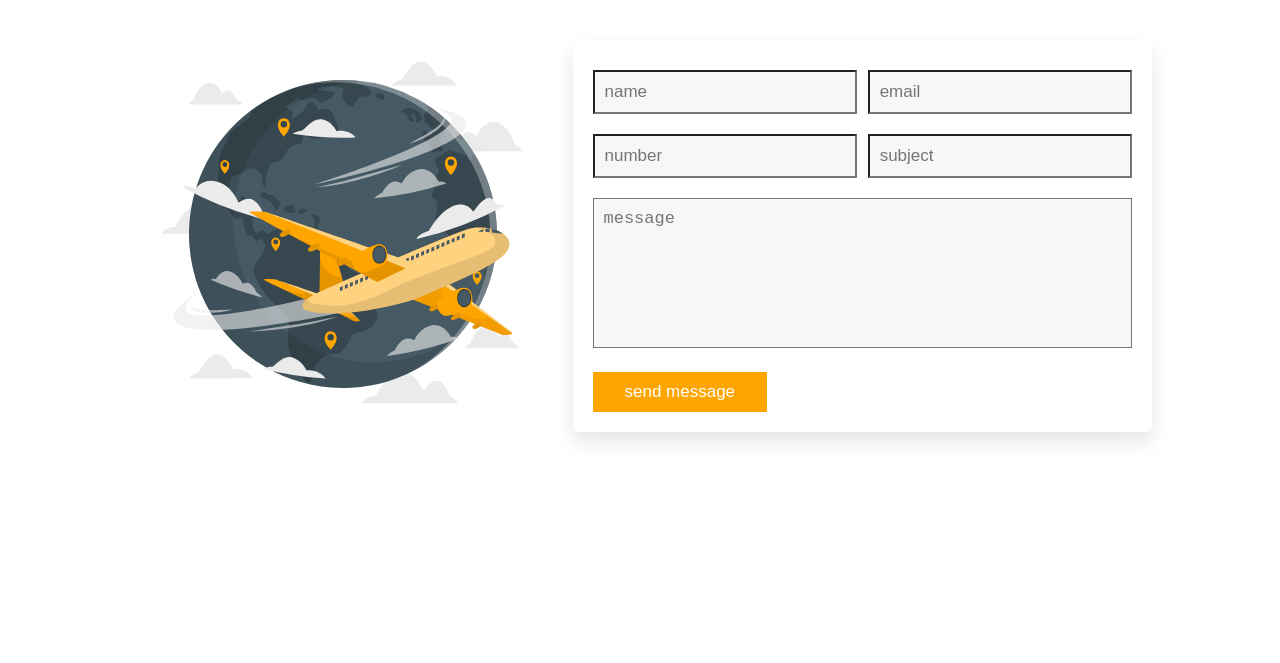
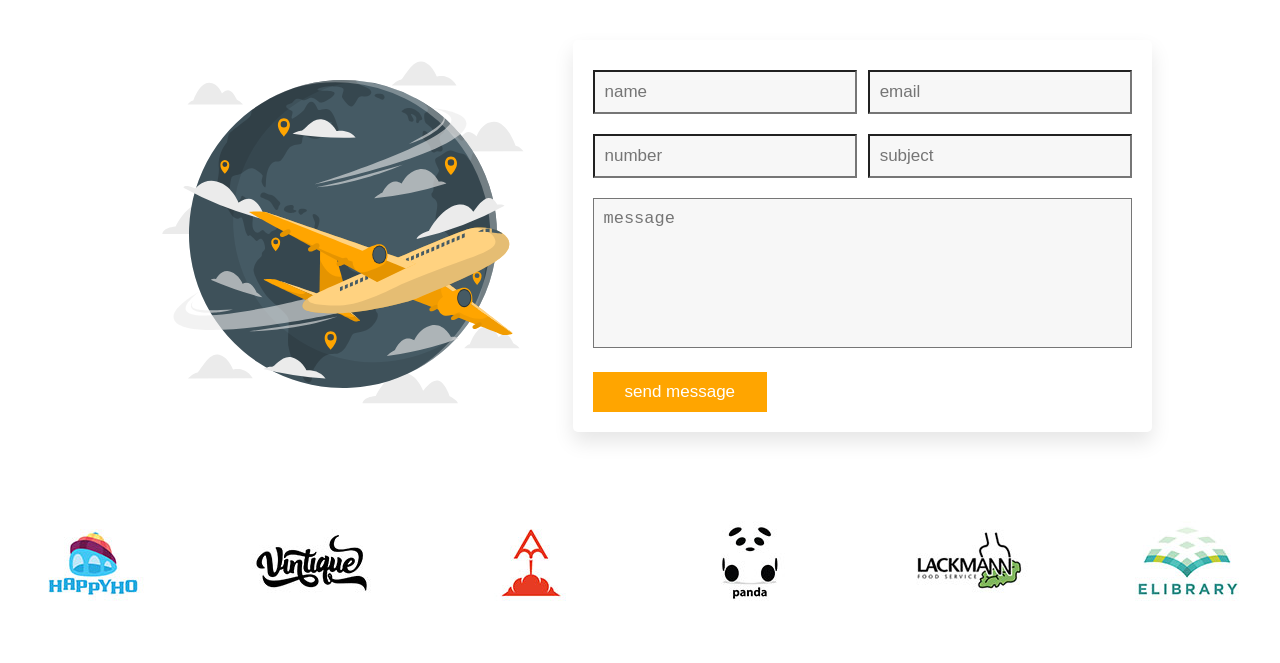
Before and after one commit to diegudeveloper/Html_css_js_Travel_Agency, a plain HTML site: page index.html in a window 1280 px wide. Shown: the part 5491-6154 px from the top of the page. Drawn offline with nearby package versions, Linux system fonts and the light colour scheme; the site is published under a folder, as on GitHub Pages, so addresses that start at the root find nothing.

Commit message:
configuracion de imagenes del section brand

```diff
--- a/index.html
+++ b/index.html
@@ -488,12 +488,12 @@
 
         <div class="swiper-container brand-slider">
             <div class="swiper-wrapper">
-                <div class="swiper-slide"><img src="/img/1.jpg" alt=""></div>
-                <div class="swiper-slide"><img src="/img/2.jpg" alt=""></div>
-                <div class="swiper-slide"><img src="/img/3.jpg" alt=""></div>
-                <div class="swiper-slide"><img src="/img/4.jpg" alt=""></div>
-                <div class="swiper-slide"><img src="/img/5.jpg" alt=""></div>
-                <div class="swiper-slide"><img src="/img/6.jpg" alt=""></div>
+                <div class="swiper-slide"><img src="img/1.jpg" alt=""></div>
+                <div class="swiper-slide"><img src="img/2.jpg" alt=""></div>
+                <div class="swiper-slide"><img src="img/3.jpg" alt=""></div>
+                <div class="swiper-slide"><img src="img/4.jpg" alt=""></div>
+                <div class="swiper-slide"><img src="img/5.jpg" alt=""></div>
+                <div class="swiper-slide"><img src="img/6.jpg" alt=""></div>
             </div>
         </div>
 
```
